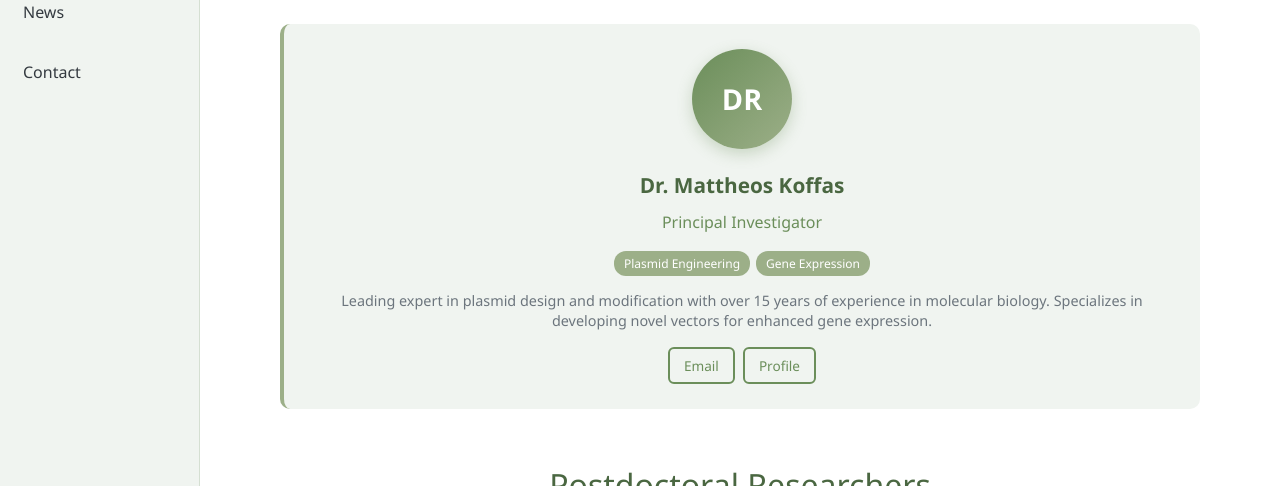
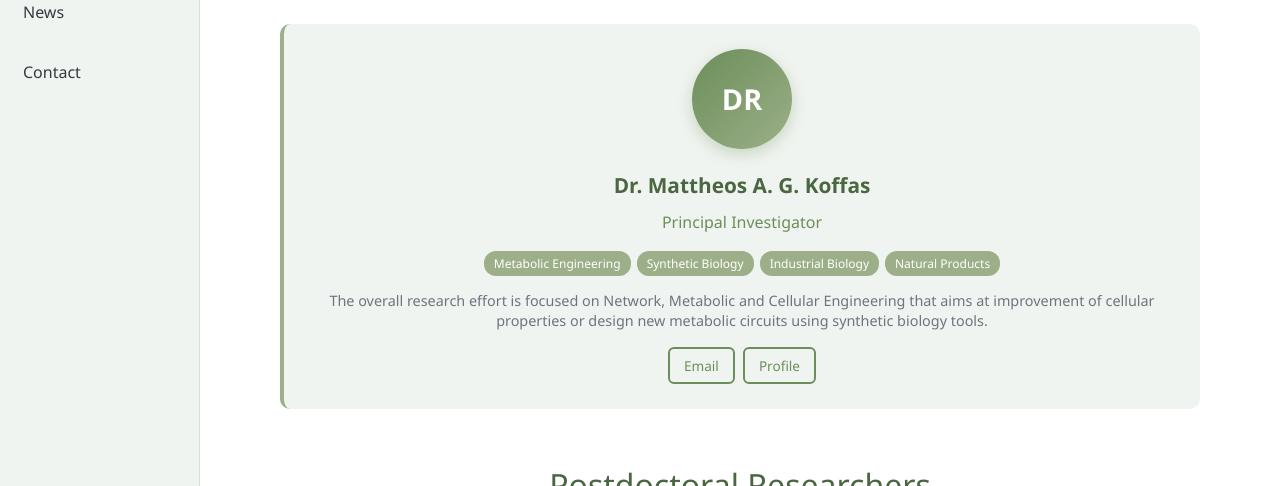
Before and after one commit to zeghah/Koffas_Lab_Website_Design-, a plain HTML site: page members.html in a window 1280 px wide. Shown: the part 314-800 px from the top of the page. Drawn offline with Linux system fonts and the light colour scheme.

Commit message:
Update members.html

```diff
--- a/members.html
+++ b/members.html
@@ -393,17 +393,18 @@
                     <div class="members-grid">
                         <div class="member-card">
                             <div class="member-photo">DR</div>
-                            <div class="member-name">Dr. Mattheos Koffas</div>
+                            <div class="member-name">Dr. Mattheos A. G. Koffas</div>
                             <div class="member-title">Principal Investigator</div>
                             <div class="member-specializations">
-                                <span class="specialization-tag">Plasmid Engineering</span>
-                                <span class="specialization-tag">Gene Expression</span>
+                                <span class="specialization-tag">Metabolic Engineering</span>
+                                <span class="specialization-tag">Synthetic Biology</span>
+                                <span class="specialization-tag">Industrial Biology</span>
+                                <span class="specialization-tag">Natural Products</span>
                             </div>
                             <div class="member-bio">
-                                Leading expert in plasmid design and modification with over 15 years of experience in molecular biology. Specializes in developing novel vectors for enhanced gene expression.
-                            </div>
+                                The overall research effort is focused on Network, Metabolic and Cellular Engineering that aims at improvement of cellular properties or design new metabolic circuits using synthetic biology tools.                            </div>
                             <div class="member-contact">
-                                <a href="mailto:s.rodriguez@celllab.edu" class="contact-btn">Email</a>
+                                <a href="mailto:koffam@rpi.edu" class="contact-btn">Email</a>
                                 <a href="#" class="contact-btn">Profile</a>
                             </div>
                         </div>
```
